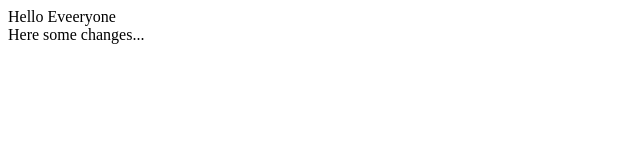
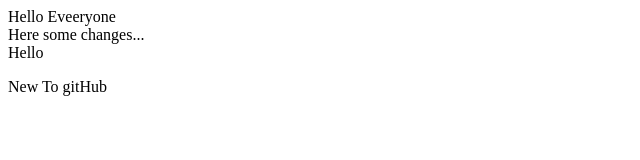
Before and after one commit to nibeditapattnaik/newGit, a plain HTML site: page index.html in a window 1280 px wide. Shown: the whole page, without its empty margins (0-640 px from the left). Drawn offline with Linux system fonts and the light colour scheme.

Commit message:
Update index.html

```diff
--- a/index.html
+++ b/index.html
@@ -1,4 +1,7 @@
 <html>
     <head><title>My first project</title></head>
-    <body>Hello Eveeryone<br/>Here some changes...</body>
+    <body>Hello Eveeryone<br/>Here some changes...
+        <div> Hello</div>
+        <p>New To gitHub</p>
+    </body>
 </html>
```
